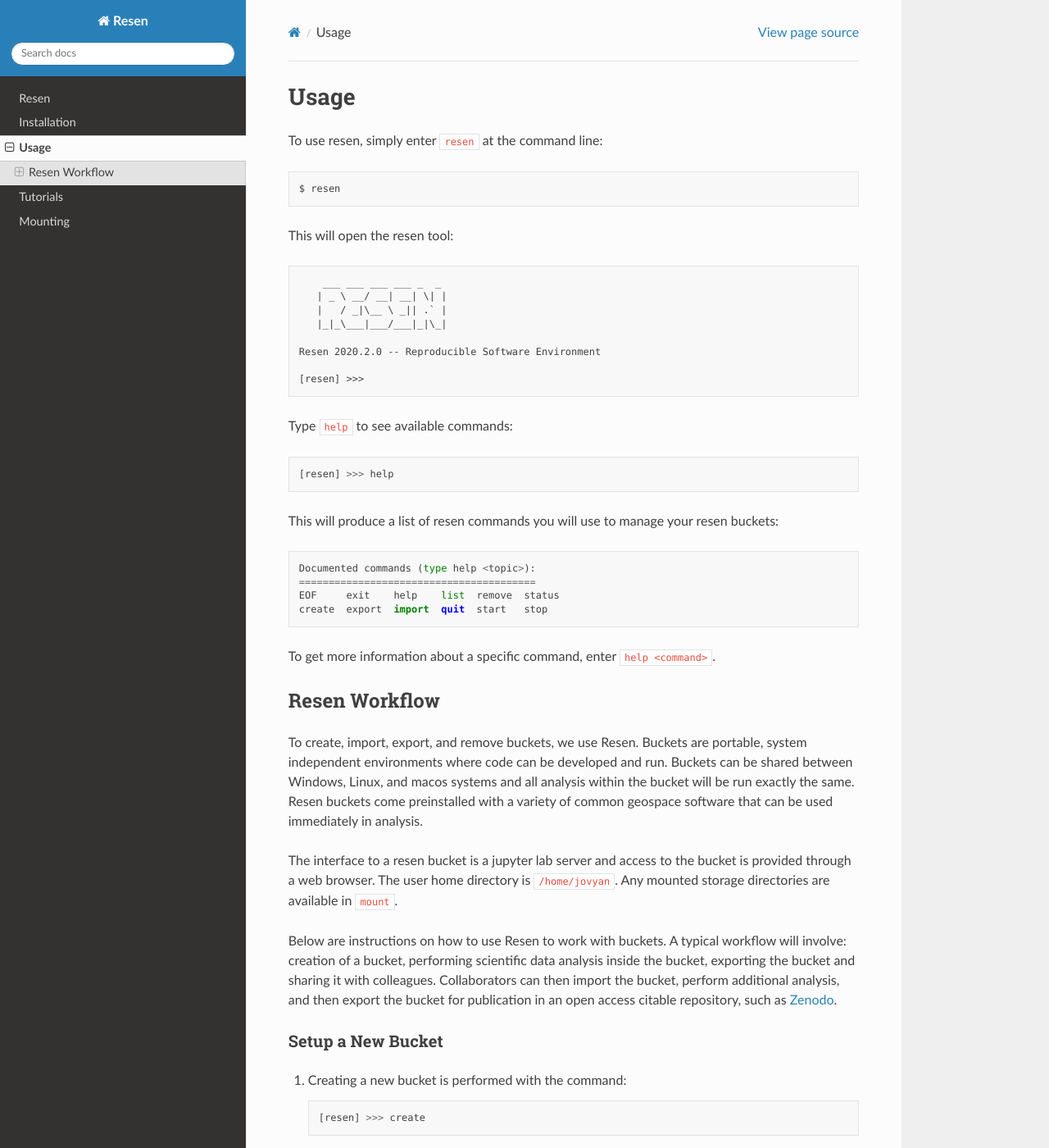
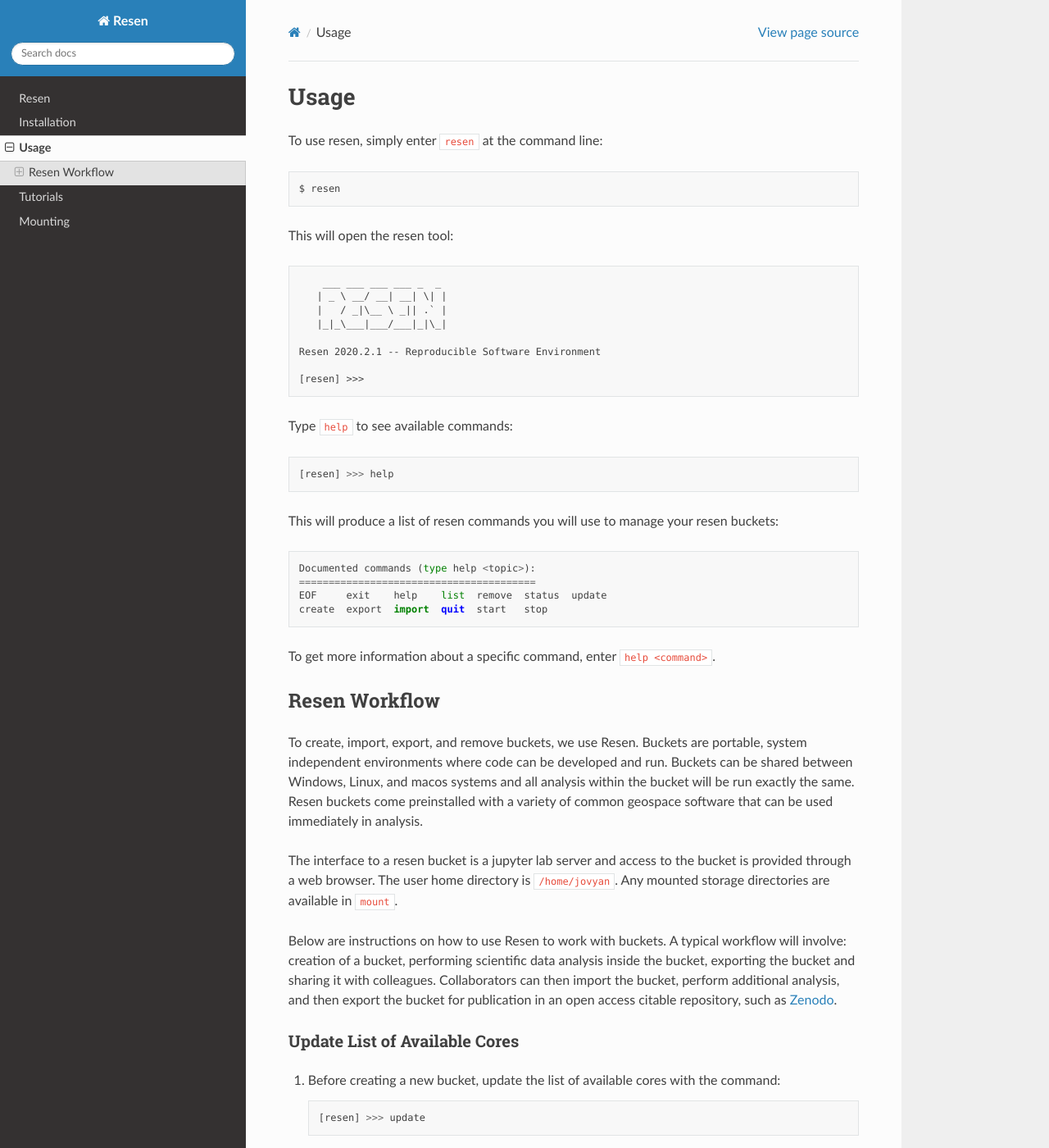
Before and after one commit to EarthCubeInGeo/resen, a Sphinx documentation site: the page built from docs/usage.rst, in a window 1280 px wide and 1400 px high. Shown: the whole window at 82% size. Built offline with Sphinx 7.4.7 and the Read the Docs theme 2.0.0, drawn with Linux system fonts in a browser that asks for light colours; cross-references to code outside the pages are shown as plain code; some of the changed text lies outside the part shown.

Commit message:
Add update to docs. Bump verison numbers.

```diff
--- a/HISTORY.rst
+++ b/HISTORY.rst
@@ -1,5 +1,11 @@
 
 .. :changelog:
+
+2020.2.1 (2020-11-12)
++++++++++++++++++++++
+
+- Fixed #73, a bug affecting the update command
+- Added documentation for the update command
 
 2020.2.0 (2020-11-06)
 +++++++++++++++++++++
--- a/README.rst
+++ b/README.rst
@@ -18,7 +18,7 @@
 
 1. Install `Python 3 <https://www.python.org/>`_
 2. Install `docker <https://docs.docker.com/install/>`_
-3. Install Resen with pip ``pip install git+https://github.com/EarthCubeInGeo/resen.git@v2020.2.0``
+3. Install Resen with pip ``pip install git+https://github.com/EarthCubeInGeo/resen.git@v2020.2.1``
 
 Please refer to the :ref:`installation documentation <installation>` for more detailed instructions.
 
--- a/docs/usage.rst
+++ b/docs/usage.rst
@@ -12,7 +12,7 @@
        |   / _|\__ \ _|| .` |
        |_|_\___|___/___|_|\_|
 
-    Resen 2020.2.0 -- Reproducible Software Environment
+    Resen 2020.2.1 -- Reproducible Software Environment
 
     [resen] >>>
 
@@ -24,7 +24,7 @@
 
     Documented commands (type help <topic>):
     ========================================
-    EOF     exit    help    list  remove  status
+    EOF     exit    help    list  remove  status  update
     create  export  import  quit  start   stop
 
 To get more information about a specific command, enter ``help <command>``.
@@ -39,6 +39,16 @@
 The interface to a resen bucket is a jupyter lab server and access to the bucket is provided through a web browser. The user home directory is ``/home/jovyan``. Any mounted storage directories are available in ``mount``.
 
 Below are instructions on how to use Resen to work with buckets. A typical workflow will involve: creation of a bucket, performing scientific data analysis inside the bucket, exporting the bucket and sharing it with colleagues. Collaborators can then import the bucket, perform additional analysis, and then export the bucket for publication in an open access citable repository, such as `Zenodo <https://zenodo.org/>`_.
+
+Update List of Available Cores
+------------------------------
+
+1. Before creating a new bucket, update the list of available cores with the command::
+
+     [resen] >>> update
+
+   When you install resen, it comes with a list of available core, but we will release new versions periodically. This update command fetches the most up to date list which allows you to use the latest version of resen-core.
+
 
 Setup a New Bucket
 ------------------
--- a/docs/version_update.py
+++ b/docs/version_update.py
@@ -5,7 +5,7 @@
 import fileinput
 
 old_version = '2020.2.0'
-new_version = '2020.1.0'
+new_version = '2020.2.1'
 
 for root, dirs, files in os.walk('..'):
     for fn in files:
--- a/resen/__init__.py
+++ b/resen/__init__.py
@@ -1,3 +1,3 @@
-__version__ = '2020.2.0'
+__version__ = '2020.2.1'
 
 from .Resen import Resen
```
Also changed, not shown: other parts of docs/usage.rst (+1 -1 lines), docs/tutorials.rst (+9 -9 lines).
